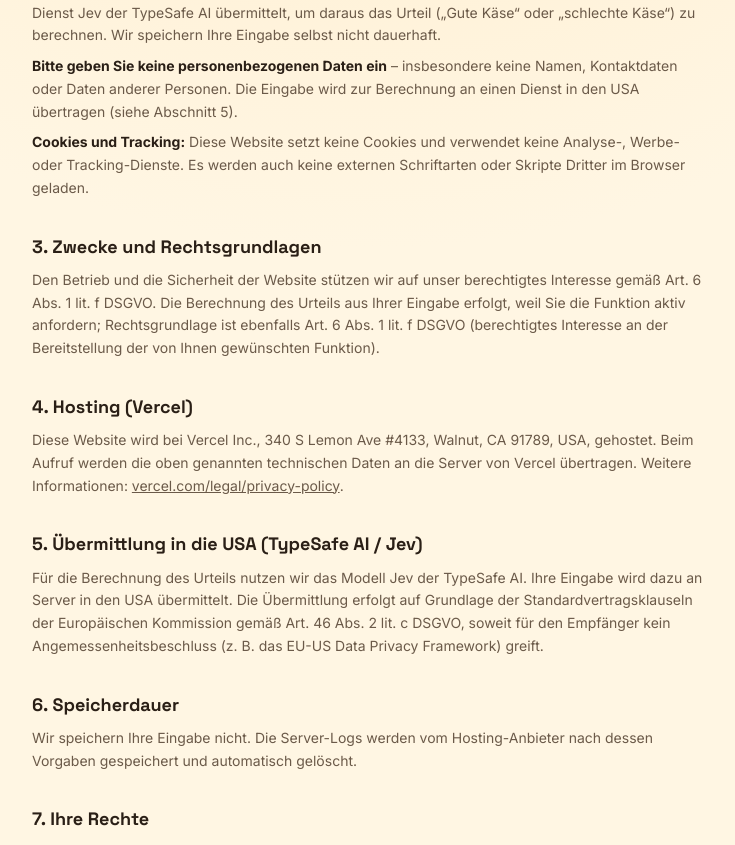
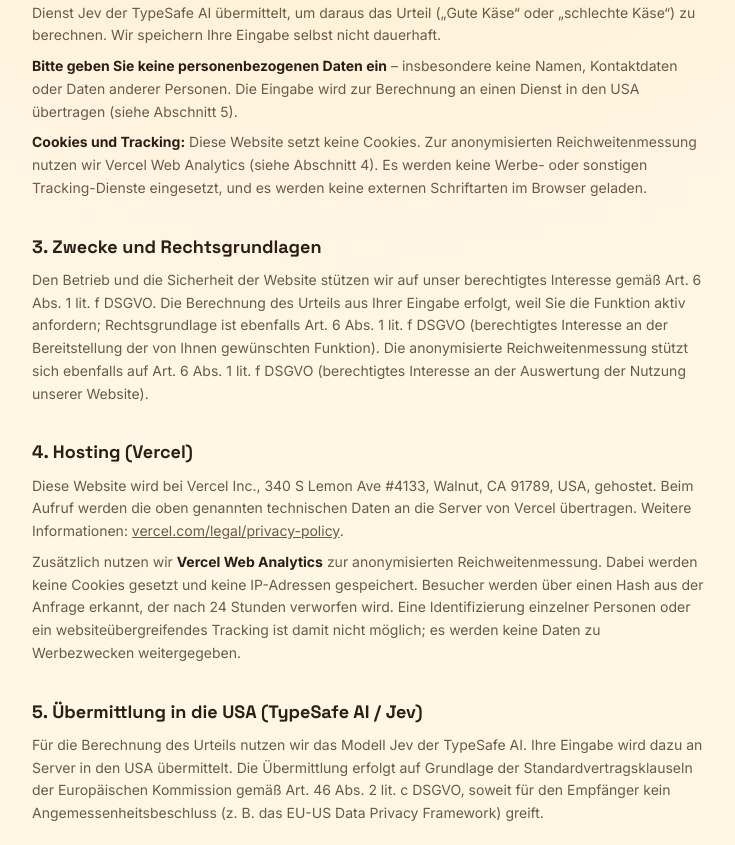
Before and after one commit to JonnyFi/gute-kaese, a Next.js app: page /datenschutz in a window 1280 px wide. Shown: the part 503-1348 px from the top of the page, without its empty margins (272-1007 px from the left). Built offline with nearby package versions, Linux system fonts and the light colour scheme.

Commit message:
Add Vercel Web Analytics (cookieless) and disclose it in the privacy notice

```diff
--- a/app/datenschutz/page.tsx
+++ b/app/datenschutz/page.tsx
@@ -45,10 +45,11 @@ export default function DatenschutzPage() {
         Abschnitt 5).
       </p>
       <p>
-        <strong>Cookies und Tracking:</strong> Diese Website setzt keine Cookies
-        und verwendet keine Analyse-, Werbe- oder Tracking-Dienste. Es werden
-        auch keine externen Schriftarten oder Skripte Dritter im Browser
-        geladen.
+        <strong>Cookies und Tracking:</strong> Diese Website setzt keine
+        Cookies. Zur anonymisierten Reichweitenmessung nutzen wir Vercel Web
+        Analytics (siehe Abschnitt 4). Es werden keine Werbe- oder sonstigen
+        Tracking-Dienste eingesetzt, und es werden keine externen Schriftarten
+        im Browser geladen.
       </p>
 
       <h2>3. Zwecke und Rechtsgrundlagen</h2>
@@ -58,7 +59,9 @@ export default function DatenschutzPage() {
         des Urteils aus Ihrer Eingabe erfolgt, weil Sie die Funktion aktiv
         anfordern; Rechtsgrundlage ist ebenfalls Art. 6 Abs. 1 lit. f DSGVO
         (berechtigtes Interesse an der Bereitstellung der von Ihnen gewünschten
-        Funktion).
+        Funktion). Die anonymisierte Reichweitenmessung stützt sich ebenfalls
+        auf Art. 6 Abs. 1 lit. f DSGVO (berechtigtes Interesse an der Auswertung
+        der Nutzung unserer Website).
       </p>
 
       <h2>4. Hosting (Vercel)</h2>
@@ -70,6 +73,15 @@ export default function DatenschutzPage() {
           vercel.com/legal/privacy-policy
         </a>
         .
+      </p>
+      <p>
+        Zusätzlich nutzen wir <strong>Vercel Web Analytics</strong> zur
+        anonymisierten Reichweitenmessung. Dabei werden keine Cookies gesetzt
+        und keine IP-Adressen gespeichert. Besucher werden über einen Hash aus
+        der Anfrage erkannt, der nach 24 Stunden verworfen wird. Eine
+        Identifizierung einzelner Personen oder ein websiteübergreifendes
+        Tracking ist damit nicht möglich; es werden keine Daten zu Werbezwecken
+        weitergegeben.
       </p>
 
       <h2>5. Übermittlung in die USA (TypeSafe AI / Jev)</h2>
--- a/app/layout.tsx
+++ b/app/layout.tsx
@@ -1,5 +1,6 @@
 import type { Metadata } from "next";
 import { Inter, Space_Grotesk } from "next/font/google";
+import { Analytics } from "@vercel/analytics/next";
 import "./globals.css";
 
 const inter = Inter({ subsets: ["latin"], variable: "--font-inter" });
@@ -23,7 +24,10 @@ export default function RootLayout({
 }: Readonly<{ children: React.ReactNode }>) {
   return (
     <html lang="en" className={`${inter.variable} ${spaceGrotesk.variable}`}>
-      <body>{children}</body>
+      <body>
+        {children}
+        <Analytics />
+      </body>
     </html>
   );
 }
--- a/package.json
+++ b/package.json
@@ -9,6 +9,7 @@
     "lint": "eslint ."
   },
   "dependencies": {
+    "@vercel/analytics": "^2.0.1",
     "next": "^16.3.6",
     "react": "^19.3.0",
     "react-dom": "^19.3.0"
```
Also changed, not shown: 2 other files (tests, documents, lock files or other folders).
